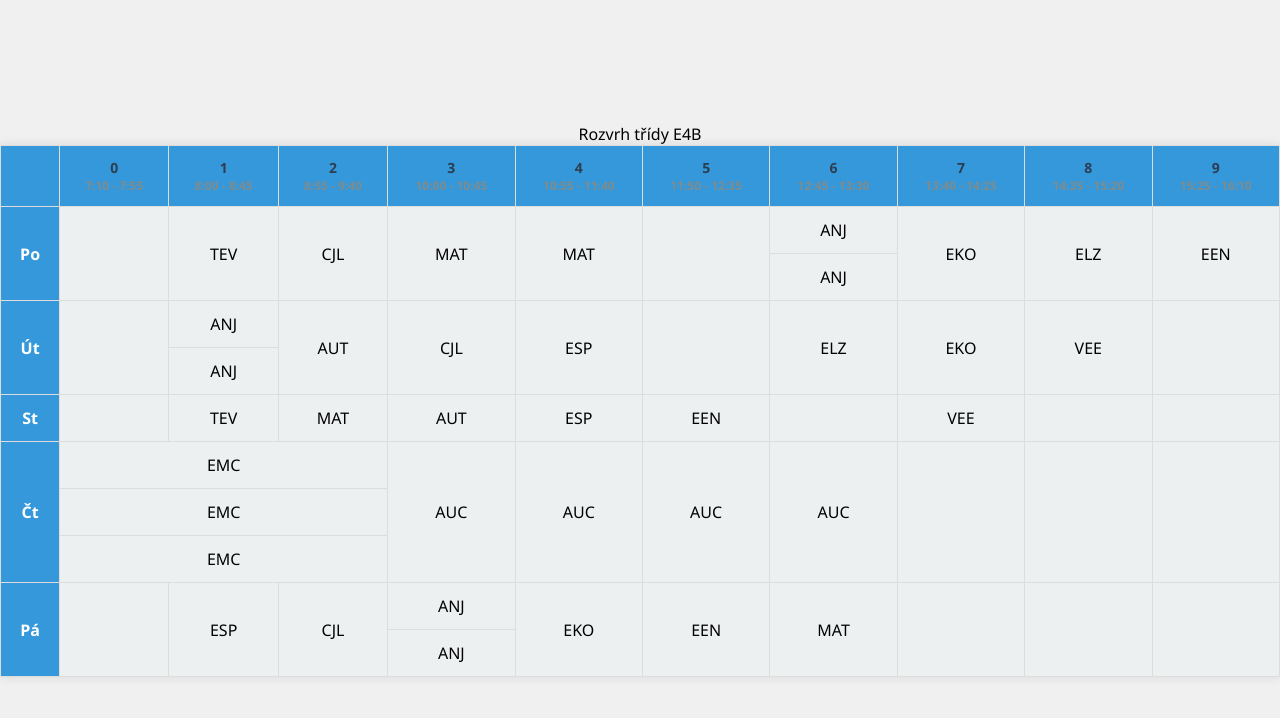
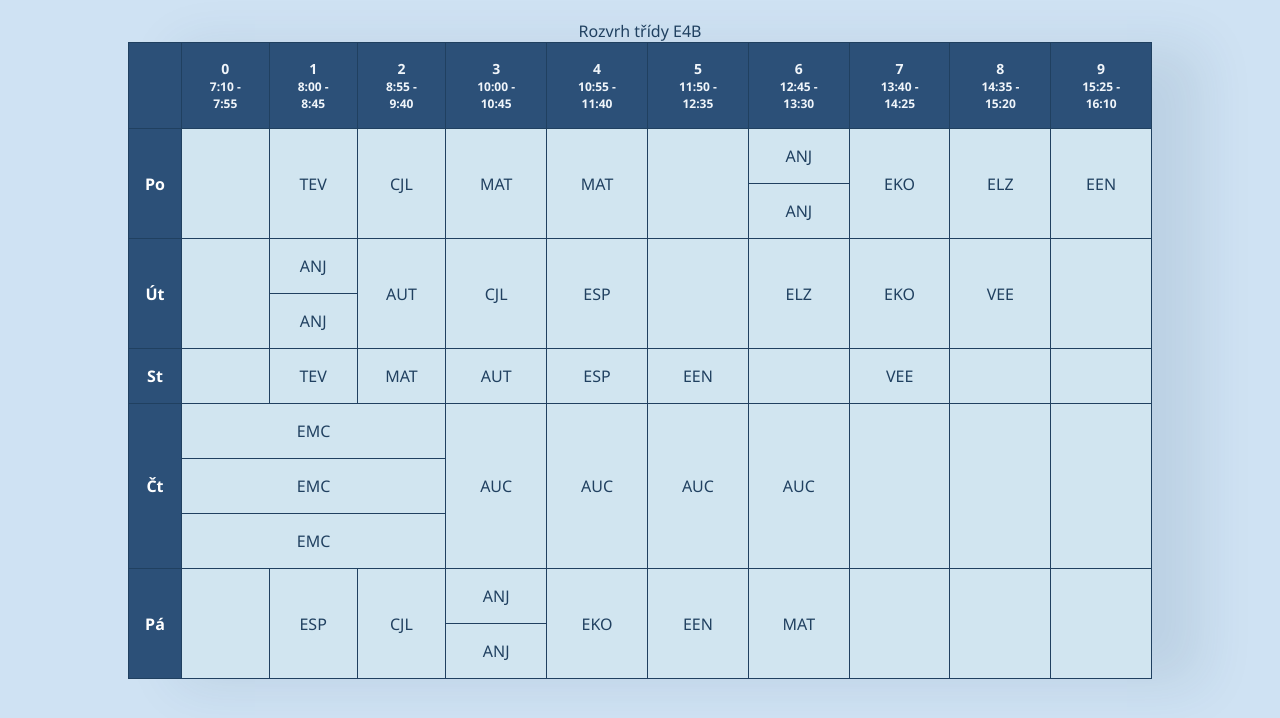
Before and after one commit to pslib-cz/2023-p2a-web-html-table-rozvrh-FilipHudec, a plain HTML site: page index.html in a window 1280 px wide. Drawn offline with Linux system fonts and the light colour scheme.

Commit message:
nový styl

```diff
--- a/index.html
+++ b/index.html
@@ -7,7 +7,7 @@
 </head>
 <body>
 
-
+    <div class="container__table">
       <table>
         <thead>
           <tr>
@@ -107,6 +107,7 @@
           <caption>Rozvrh třídy E4B</caption>
         </tbody>
       </table>
+    </div>
 
 </body>
 </html>
--- a/main.css
+++ b/main.css
@@ -1,50 +1,55 @@
 body {
     font-family: 'Segoe UI', Tahoma, Geneva, Verdana, sans-serif;
-    background-color: #f0f0f0;
+    background-color: #cfe2f3;
     margin: 0;
     padding: 0;
+    color: #204060;
+}
+
+.container__table {
     display: flex;
     justify-content: center;
-    align-items: center;
-    height: 100vh;
+    margin-top: 20px;
 }
 
 table {
-    width: 100%;
+    width: 80%;
     border-collapse: collapse;
-    box-shadow: 0 0 10px rgba(0, 0, 0, 0.1);
+    box-shadow: 50px 5px 50px rgba(32, 64, 96, 0.1);
+    background-color: #f0f5fa;
+    overflow: hidden;
 }
 
 th, td {
-    border: 1px solid #ddd;
-    padding: 12px;
+    border: 1px solid #204060;
+    padding: 16px;
     text-align: center;
 }
 
 th {
-    background-color: #3498db;
+    background-color: #2c5078;
     color: #fff;
 }
 
 td {
-    background-color: #ecf0f1;
+    background-color: #d1e5f0;
 }
 
 .caption {
     margin-top: 10px;
     font-style: italic;
-    color: #777;
+    color: #204060;
 }
 
 .hour-cell {
     font-weight: bold;
-    color: #2c3e50;
+    color: #f0f5fa;
 }
 
 .time-span {
     display: block;
     font-size: 12px;
-    color: #7f8c8d;
+    color: #f0f5fa;
 }
 
 /* Zvýrazněte časový rozsah */
@@ -52,5 +57,5 @@ th div,
 td div {
     font-size: 14px;
     font-weight: bold;
-    color: #2c3e50;
+    color: #1b3b5e;
 }
```
Lines whose indentation alone changed are shown as unchanged.
